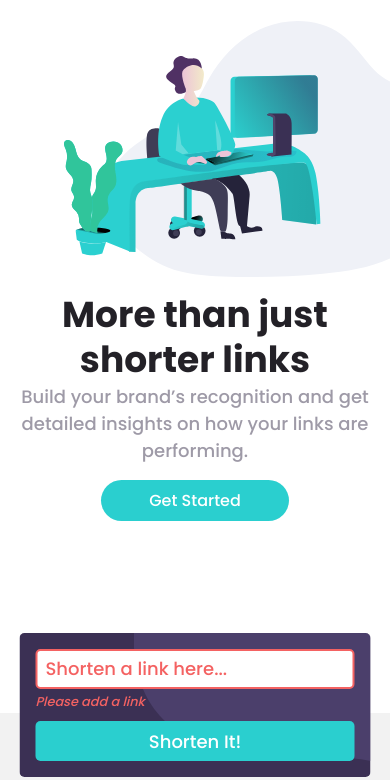
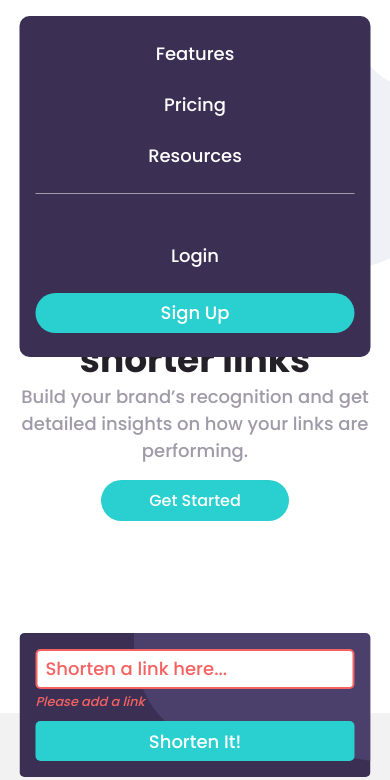
Before and after one commit to JustShuaib/url-shortening-api, a plain HTML site: page index.html in a window 390 px wide. Both pictures are taken after a click on the picture 342 px from the left and 42 px from the top of the page. Shown: the part 64-844 px from the top of the page. Drawn offline with Linux system fonts and the light colour scheme.

Commit message:
Added toggle functionality to mobile nav bar

```diff
--- a/app.js
+++ b/app.js
@@ -1,6 +1,5 @@
 const hamburger = document.querySelector(".hamburger");
-const navList = document.querySelectorAll(".nav-list");
-hamburger.addEventListener("click", (e) => {
-  console.log("You clicked hamburger");
+const navList = document.getElementById("nav-list-group");
+hamburger.addEventListener("click", () => {
+  navList.classList.toggle("hide--nav-list");
 });
-console.log("Hello");
--- a/index.html
+++ b/index.html
@@ -18,7 +18,7 @@
     <!-- Nav bar -->
     <nav class="nav">
       <img src="./images/logo.svg" class="logo" alt="logo" />
-      <div class="hide--nav-list nav-list__group">
+      <div class="hide--nav-list nav-list__group" id="nav-list-group">
         <ul class="nav-list">
           <li><a href="#" class="nav__link">Features</a></li>
           <li><a href="#" class="nav__link">Pricing</a></li>
```
Also changed, not shown: images/window-close.svg (deleted).
